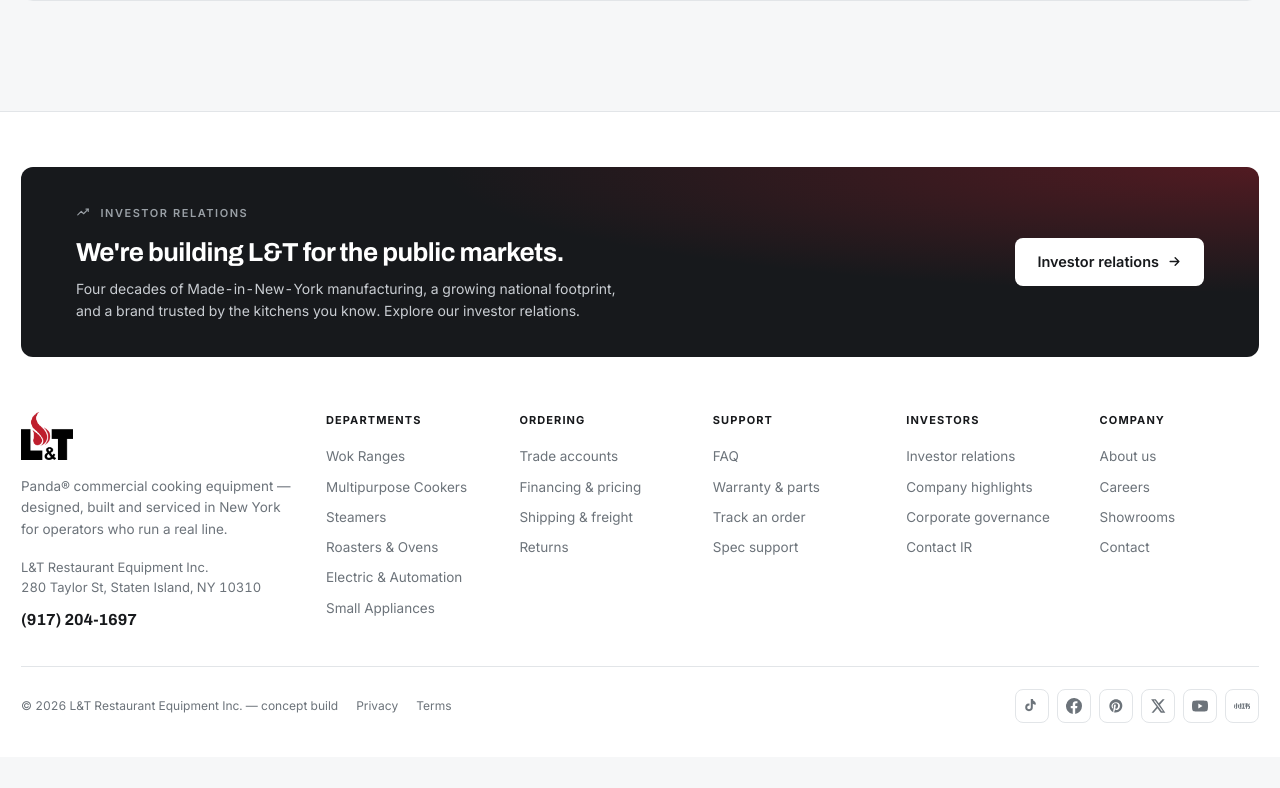
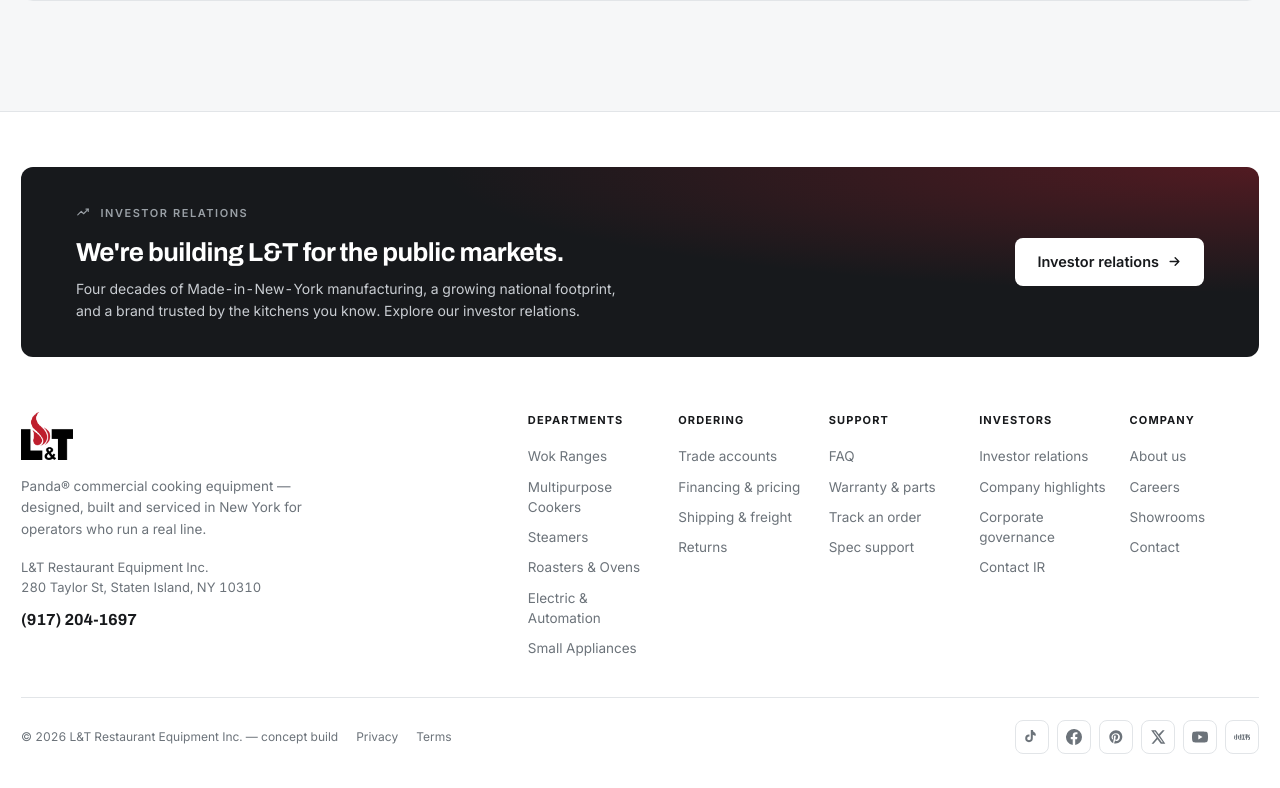
Before and after one commit to LTEquipment/Ecommerce, a Next.js app: page / in a window 1280 px wide. Shown: the part 10727-11515 px from the top of the page. Before the commit the page ends 11484 px from the top, so only its background shows below. Built offline with nearby package versions, Linux system fonts and the light colour scheme; no server answers; the database is empty.

Commit message:
refactor(footer): golden-ratio layout (brand : nav = 1 : 1.618)
Split the footer into a brand block and a nested nav group at a true 1:1.618
golden ratio; the five link columns live in the golden-major nav zone.
Responsive: stacks with 3-up then 2-up nav columns.

```diff
--- a/app/globals.css
+++ b/app/globals.css
@@ -272,8 +272,9 @@
 .ir-callout .btn:hover{background:var(--panel-2)}
 .ir-callout .btn svg{width:15px;height:15px}
 
-.foot-grid{display:grid;grid-template-columns:1.7fr 1fr 1fr 1fr 1fr 1fr;gap:var(--s5);padding-bottom:var(--s5)}
-.foot-brand{max-width:280px}
+.foot-grid{display:grid;grid-template-columns:1fr 1.618fr;gap:var(--s6);padding-bottom:var(--s5);align-items:start}
+.foot-nav{display:grid;grid-template-columns:repeat(5,1fr);gap:var(--s4)}
+.foot-brand{max-width:32ch}
 footer .brand-logo{height:48px;width:52px;background:url(/logo-mark.png) left center/contain no-repeat}
 .foot-brand .brand{display:block;line-height:0;margin-bottom:16px}
 footer .fabout{color:var(--muted);font-size:13.5px;margin:14px 0 16px;line-height:1.6}
@@ -784,8 +785,9 @@
   .band .wrap{grid-template-columns:1fr;gap:var(--s5);padding:var(--s6) var(--s4)}
   .pdp,.cartpage,.checkout,.account,.contact-grid{grid-template-columns:1fr;gap:var(--s5)}
   .summary,.facets{position:static}
-  .foot-grid{grid-template-columns:1.4fr 1fr 1fr 1fr;gap:var(--s5)}
-  .foot-brand{grid-column:1/-1;max-width:none;display:flex;flex-direction:column}
+  .foot-grid{grid-template-columns:1fr;gap:var(--s6)}
+  .foot-brand{max-width:none}
+  .foot-nav{grid-template-columns:repeat(3,1fr)}
   .qcta,.brand .wordmark{display:none}
   .ir-callout{padding:var(--s5)}
 }
@@ -798,7 +800,7 @@
   .navrow{display:none}
   .trust .wrap{grid-template-columns:repeat(2,1fr)}.trust .t:nth-child(odd){border-left:0}
   .depts{grid-template-columns:repeat(2,1fr)}
-  .foot-grid{grid-template-columns:1fr 1fr}
+  .foot-nav{grid-template-columns:repeat(3,1fr)}
   .filters-toggle{display:inline-flex}
   .facets{display:none;background:var(--white);border:1px solid var(--line);border-radius:var(--rl);padding:18px 20px;margin-bottom:18px}
   .facets.open{display:block}
@@ -810,7 +812,7 @@
   .trust .wrap{grid-template-columns:1fr}.trust .t{border-left:0!important;border-bottom:1px solid var(--line)}
   .locations .locgrid{grid-template-columns:1fr}
   .signup .box{padding:var(--s5) var(--s4)}.np{width:100%}.np input{flex:1;width:auto}
-  .foot-grid{grid-template-columns:1fr 1fr}
+  .foot-nav{grid-template-columns:repeat(2,1fr)}
   .topbar .tb-r a:not(:last-child){display:none}
   .card h3{min-height:0}
   section{padding:var(--s5) 0}
--- a/components/Footer.tsx
+++ b/components/Footer.tsx
@@ -48,6 +48,7 @@
             </div>
           </div>
 
+          <div className="foot-nav">
           <div className="fcol">
             <h5>Departments</h5>
             {CATEGORIES.slice(0, 6).map((c) => (
@@ -82,6 +83,7 @@
             <Link href="/locations">Showrooms</Link>
             <Link href="/contact">Contact</Link>
           </div>
+          </div>
         </div>
 
         <div className="foot-bot">
```
